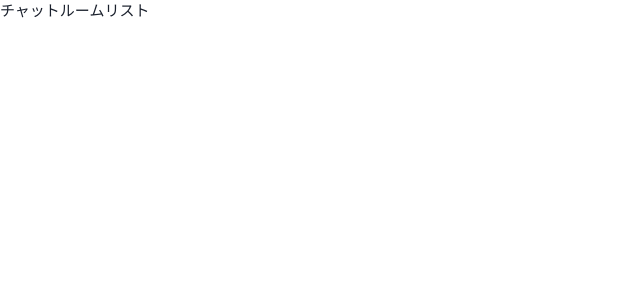
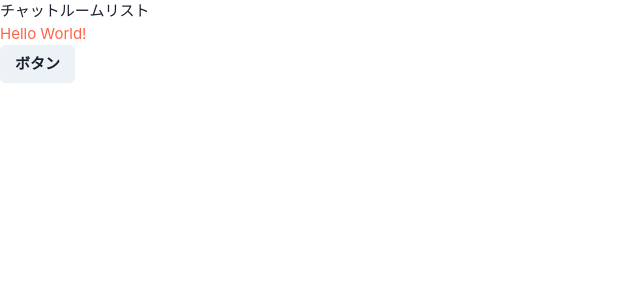
Before and after one commit to nado1001/chat-app-client, a Next.js app: page / in a window 1280 px wide. Shown: the top 300 px of the page, without its empty margins (0-640 px from the left). Built offline with nearby package versions, Linux system fonts and the light colour scheme.

Commit message:
Add button & button types.

```diff
--- /dev/null
+++ b/src/component/atoms/Button.tsx
@@ -0,0 +1,16 @@
+import type { ButtonProps } from "./type";
+import type { VFC } from "react";
+import React from "react";
+import { Button } from "@chakra-ui/react";
+
+export const UtilBUtton: VFC<ButtonProps> = (props) => {
+  return (
+    <Button
+      display="inline-block"
+      primary={props.primary}
+      onClick={props.onClick}
+    >
+      {props.name}
+    </Button>
+  );
+};
--- /dev/null
+++ b/src/component/atoms/index.ts
@@ -0,0 +1 @@
+export { UtilBUtton } from "./Button";
--- /dev/null
+++ b/src/component/atoms/type.ts
@@ -0,0 +1,14 @@
+import React from "react";
+
+interface ButtonProps {
+  name: string;
+  // ボタンをクリックした時のイベント
+  onClick?: (event: React.MouseEvent<HTMLElement, MouseEvent>) => void;
+  // 主ボタンか副ボタンかのフラグ primary?: boolean;
+  primary?: any;
+}
+
+/**
+ * @package
+ */
+export type { ButtonProps };
--- a/src/pages/index.tsx
+++ b/src/pages/index.tsx
@@ -1,5 +1,7 @@
-import type { NextPage } from 'next'
-import Head from 'next/head'
+import type { NextPage } from "next";
+import Head from "next/head";
+import { Box, chakra } from "@chakra-ui/react";
+import { UtilBUtton } from "@/component/atoms";
 
 const Home: NextPage = () => {
   return (
@@ -10,13 +12,14 @@ const Home: NextPage = () => {
       </Head>
 
       <main>
-        <div>
-          チャットルームリスト
-        </div>
+        <div>チャットルームリスト</div>
+        <Box>
+          <chakra.h1 color="tomato">Hello World!</chakra.h1>
+        </Box>
+        <UtilBUtton name="ボタン" />
       </main>
+    </div>
+  );
+};
 
-    </div>
-  )
-}
-
-export default Home
+export default Home;
```
